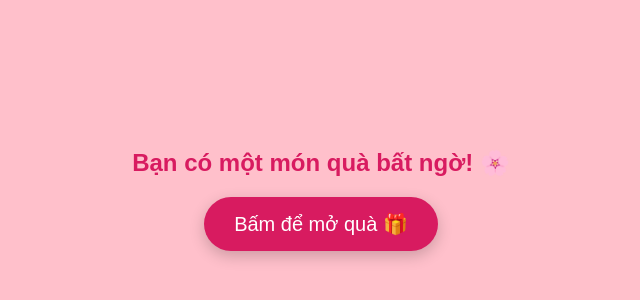
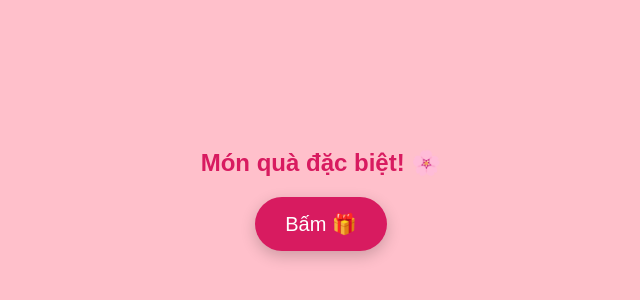
Before and after one commit to bearking301-spec/9B, a plain HTML site: page index.html in a window 1280 px wide. Shown: the part 210-510 px from the top of the page, without its empty margins (319-959 px from the left). Drawn offline with nearby package versions, Linux system fonts and the light colour scheme.

Commit message:
Update index.html

```diff
--- a/index.html
+++ b/index.html
@@ -76,8 +76,8 @@
 <body>
 
     <div id="overlay">
-        <h2 style="color: #d81b60;">Bạn có một món quà bất ngờ! 🌸</h2>
-        <button class="open-btn" onclick="startExperience()">Bấm để mở quà 🎁</button>
+        <h2 style="color: #d81b60;"> Món quà đặc biệt! 🌸</h2>
+        <button class="open-btn" onclick="startExperience()">Bấm 🎁</button>
     </div>
 
     <canvas id="matrix-canvas"></canvas>
@@ -123,7 +123,7 @@
         canvas.width = window.innerWidth;
         canvas.height = window.innerHeight;
 
-        const characters = "8/3HAPPYWOMAN'SDAY🌸❤️";
+        const characters = "🌸8/3HAPPYWOMAN'SDAY🌸❤️";
         const charArray = characters.split("");
         const fontSize = 16;
         const columns = canvas.width / fontSize;
```
